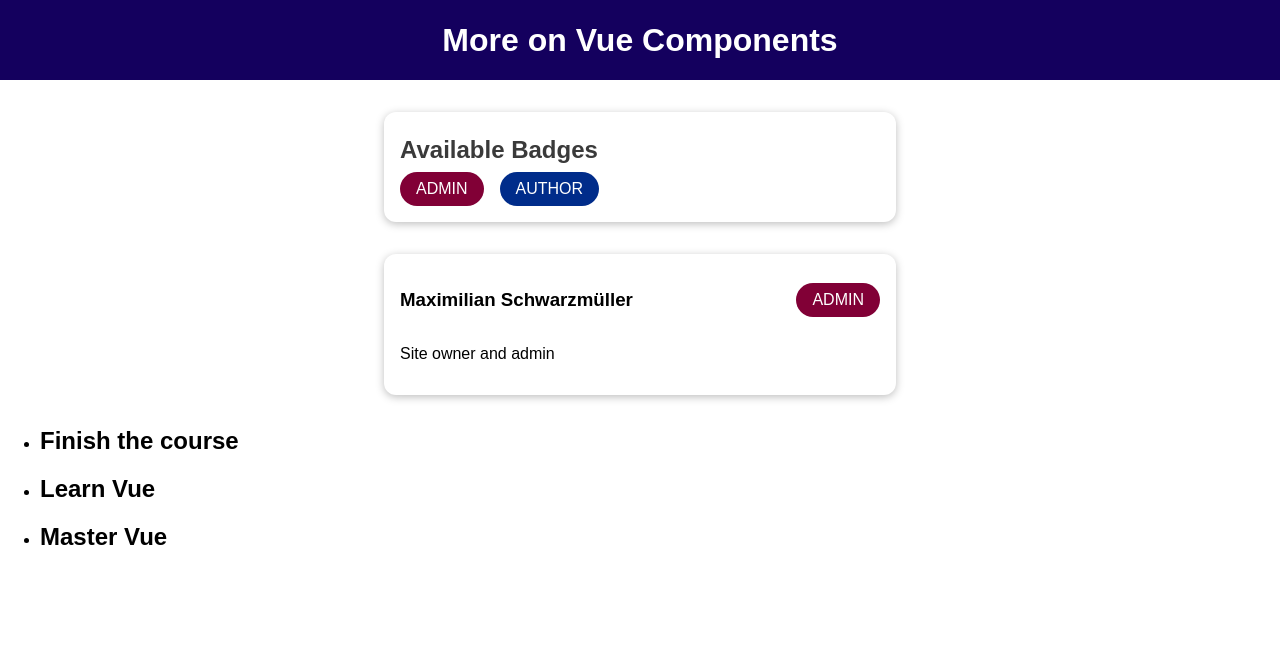
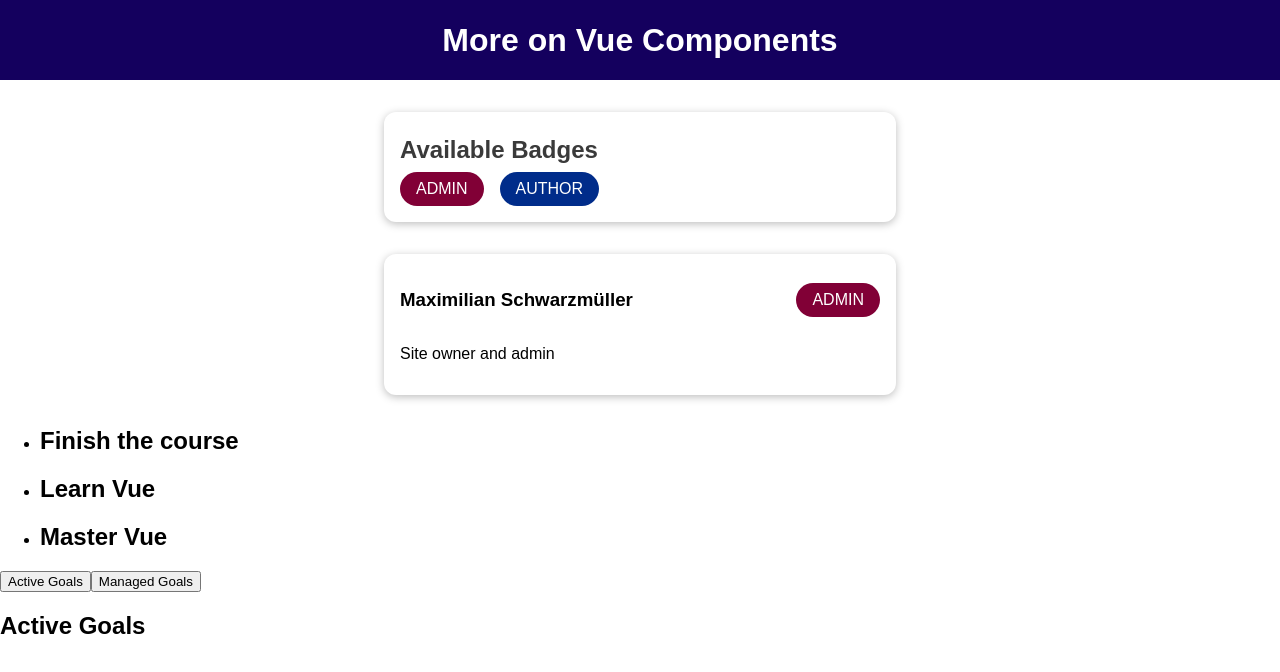
Before and after one commit to neertoon/vue-09-deeper-components, a Vue app: page / in a window 1280 px wide. Shown: the top 672 px of the page. Built offline with nearby package versions, Linux system fonts and the light colour scheme.

Commit message:
Dynamiczne komponenty

```diff
--- a/src/App.vue
+++ b/src/App.vue
@@ -13,19 +13,35 @@
         <p>{{ slotProps['another-prop'] }}</p>
       </template>
     </course-goals>
+
+    <button @click="setSelectComponent('active-goals')">Active Goals</button>
+    <button @click="setSelectComponent('manage-goals')">Managed Goals</button>
+    <!--
+    <active-goals v-if="selectedComponent == 'active-goals'"></active-goals>
+    <manage-goals v-if="selectedComponent == 'manage-goals'"></manage-goals>
+    -->
+
+    <component :is="selectedComponent">
+
+    </component>
   </div>
 </template>
 
 <script>
 import CourseGoals from "./components/CourseGoals.vue";
+import ActiveGoals from "./components/ActiveGoals.vue";
+import ManageGoals from "./components/ManageGoals.vue";
 
 
 export default {
   components: {
     CourseGoals,
+    ActiveGoals,
+    ManageGoals,
   },
   data() {
     return {
+      selectedComponent: 'active-goals',
       activeUser: {
         name: 'Maximilian Schwarzmüller',
         description: 'Site owner and admin',
@@ -33,6 +49,11 @@ export default {
       },
     };
   },
+  methods: {
+    setSelectComponent(componentName) {
+      this.selectedComponent = componentName;
+    }
+  }
 };
 </script>
 
--- /dev/null
+++ b/src/components/ActiveGoals.vue
@@ -0,0 +1,3 @@
+<template>
+  <h2>Active Goals</h2>
+</template>
--- /dev/null
+++ b/src/components/ManageGoals.vue
@@ -0,0 +1,3 @@
+<template>
+  <h2>Manage Goals</h2>
+</template>
```
